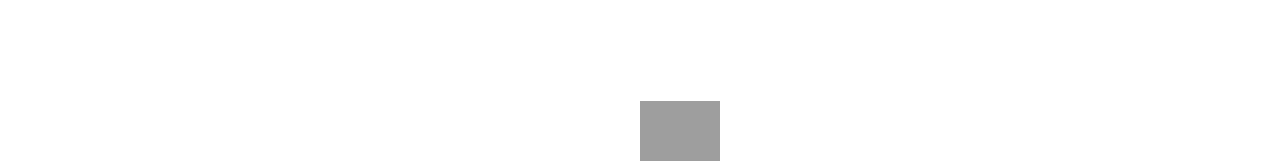
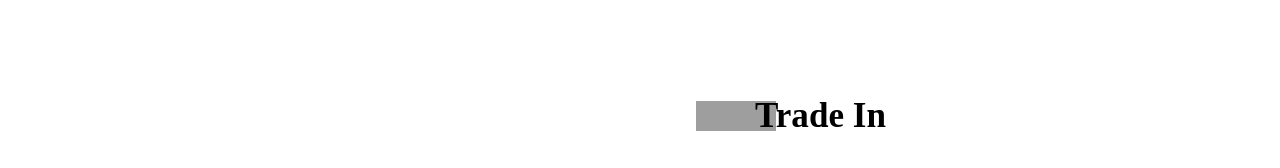
Before and after one commit to Adarshjithu77/Apple_clone, a plain HTML site: page index.html in a window 1280 px wide. Shown: the part 685-853 px from the top of the page. Drawn offline with Linux system fonts and the light colour scheme; grey boxes are pictures that could not be loaded.

Commit message:
text added

```diff
--- a/index.html
+++ b/index.html
@@ -47,6 +47,9 @@
             <img class="next_applelogo"
             src="https://encrypted-tbn0.gstatic.com/images?q=tbn:ANd9GcS5rIxFRNX2QZlnQidGjE75yAg9jR4Jhy3Jgw&s">
             </div>
+            <div class="text">
+                <h3>Trade In</h3>
+            </div>
 
 
          </div>
--- a/style.css
+++ b/style.css
@@ -58,8 +58,14 @@ a{
 }
 .next_applelogo{
     width: 80px;
-    height: 60px;
+    height: 30px;
     position: absolute;
     top: 50px;
-    left: 320px;
+    left: 348px;
 }
+.text{
+    position: absolute;
+    font-size: 30px;
+    top: 60px;
+    left: 755px;
+}
```
